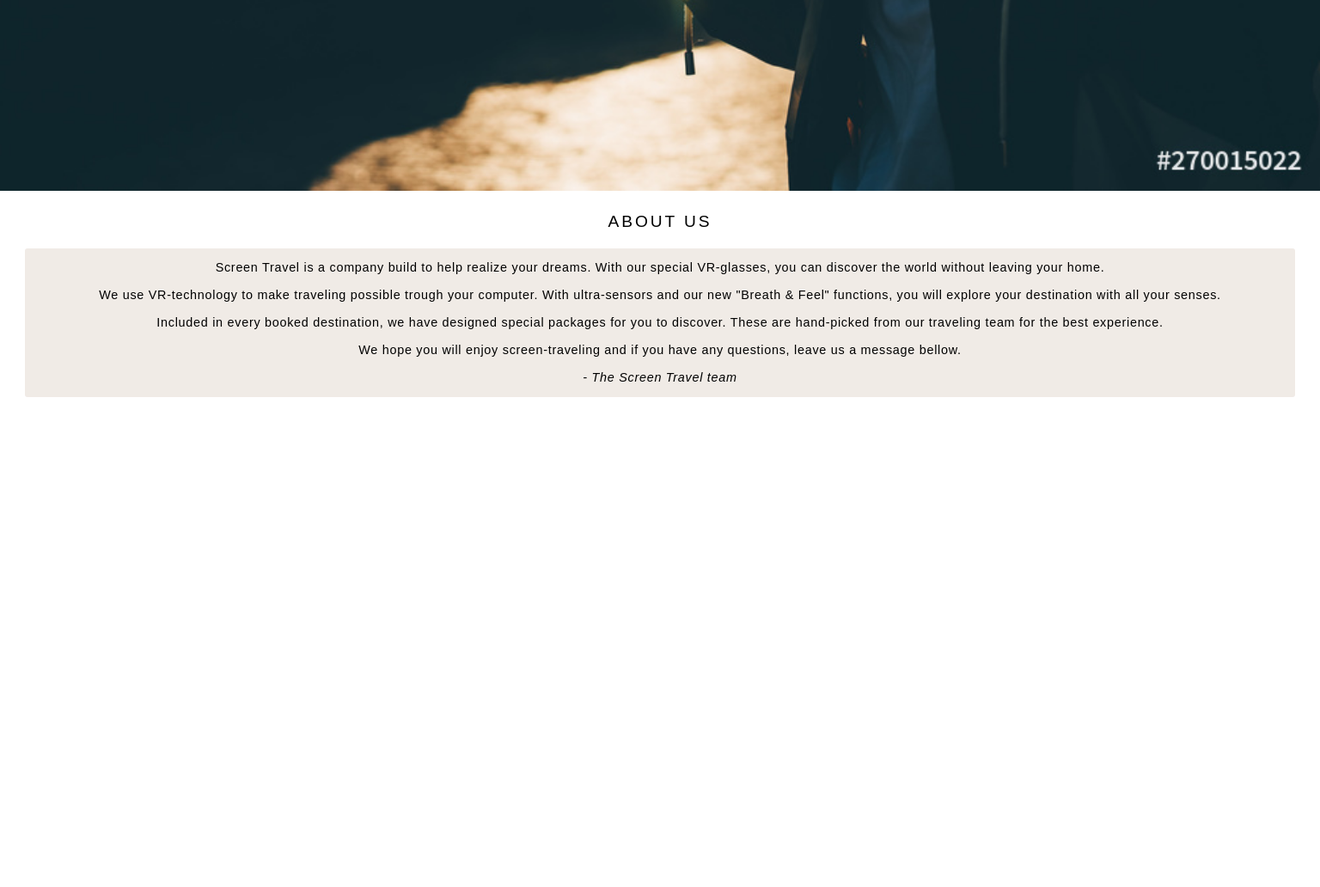
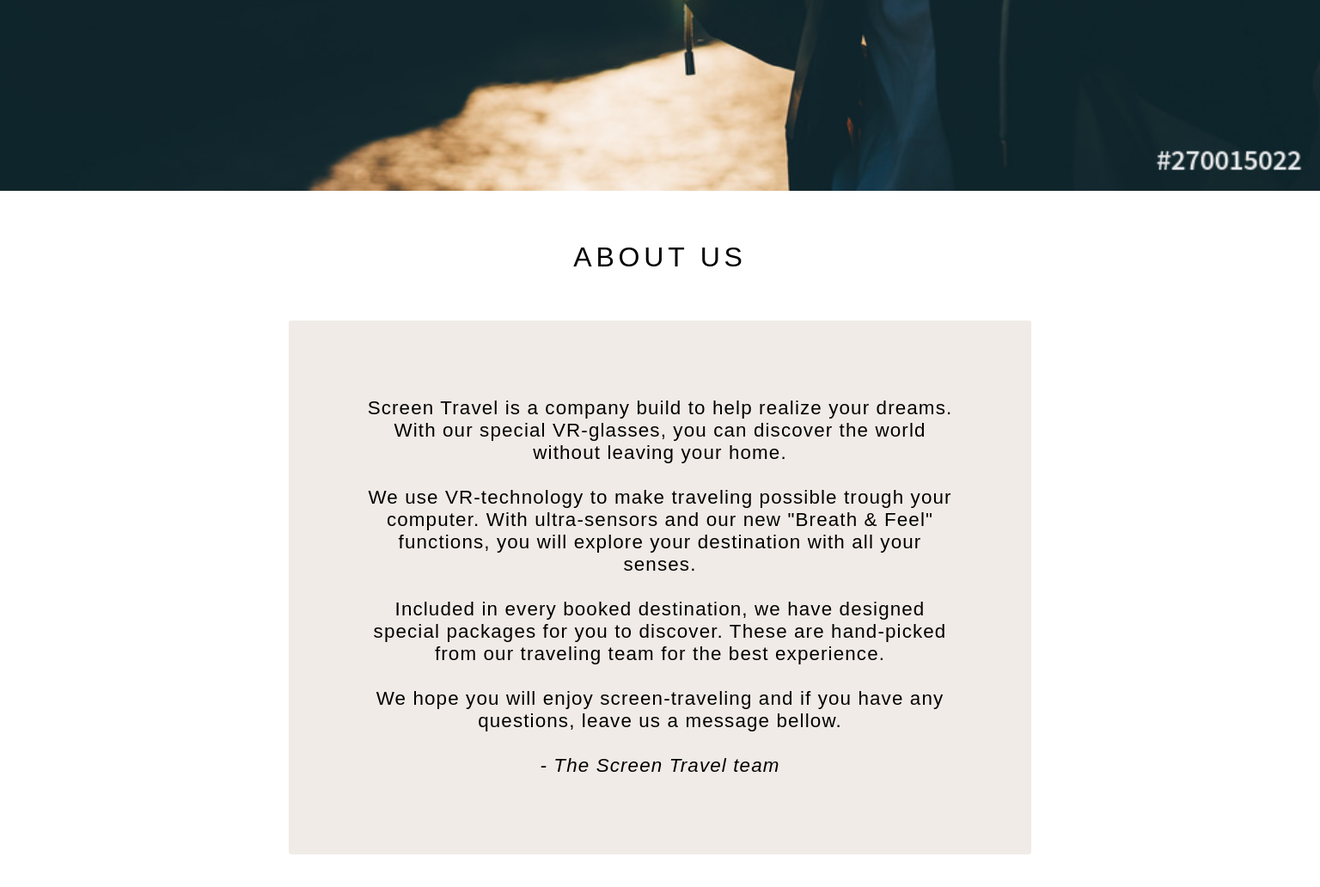
Before and after one commit to DAFE1200-IA/Snowball_Challange, a plain HTML site: page about.html in a window 1536 px wide. Shown: the part 871-1903 px from the top of the page at 86% size. Before the commit the page ends 1333 px from the top, so only its background shows below. Drawn offline with Linux system fonts and the light colour scheme.

Commit message:
Update stylesheet.css

```diff
--- a/stylesheet.css
+++ b/stylesheet.css
@@ -272,6 +272,7 @@ nav a:hover {
     font-size: 0.9em;
     letter-spacing: 0.05em;
     margin: 1.5em 2em;
+    margin-bottom: 10em;
     padding: 1em;
     border-radius: 3px;
     background-color: rgb(240, 235, 230);
@@ -284,8 +285,9 @@ footer {
 }
 
 /* Responsive rules */
-/* Ipad and small desktop */
 @media screen and (min-width: 700px) {
+
+    /* Navigation and logo ipad */
     .logo {
         bottom: 0;
         text-align: right;
@@ -334,11 +336,28 @@ footer {
         margin-left: 1.3em;
         font-size: 0.8em;
         }
+
+    /* About us ipad  */
+    .banner h1 {
+        position: relative;
+        top: 3.5em;
+        font-size: 1.4em;
+        }
+
+    .banner p {
+        position: relative;
+        top: 5.3em;
+        font-size: 1em;
+        margin: 1.5em 7em;
+        margin-bottom: 12em;
+        padding: 2.5em;
+        }
     }
 
-/* Desktop */
+
 @media screen and (min-width: 1300px) {
 
+    /* Navigation and logo esktop */
     .logo {
         top: 0em;
         margin-right: 0.9em;
@@ -376,4 +395,20 @@ footer {
         bottom: 3.2em;
         font-size: 0.9em;
         }
-}
+
+    /* About us desktop */
+    .banner h1 {
+        position: relative;
+        top: 3.2em;
+        font-size: 2em;
+        }
+
+    .banner p {
+        position: relative;
+        top: 6em;
+        font-size: 1.4em;
+        margin: 1em 15em;
+        margin-bottom: 14em;
+        padding: 4em;
+        }
+    }
```
